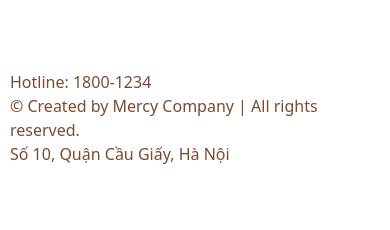
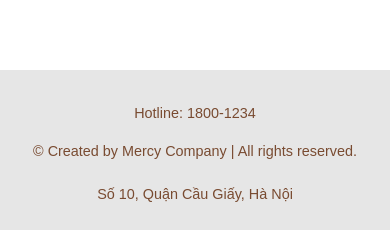
Before and after one commit to TuyetNguyen15/IWS_2025, a React (Create React App) app in the folder FrontEnd/: page / in a window 390 px wide. Shown: the part 1000-1230 px from the top of the page. Before the commit the page ends 1166 px from the top, so only its background shows below. Built offline with nearby package versions, Linux system fonts and the light colour scheme; no server answers.

Commit message:
Fix footer style and responsive.

```diff
--- a/FrontEnd/src/components/styles.css
+++ b/FrontEnd/src/components/styles.css
@@ -144,34 +144,32 @@
   margin: 5px 0 0;
   font-size: 1rem;
 }
+
 /* footer */
-footer {
+.footer-container {
   background-color: #E6E6E6;
   color: white;
   padding: 20px 0;
-  text-align: center;
   font-family: Arial, sans-serif;
   margin-top: auto;
+  display: flex;
+  justify-content: space-around;
+  align-items: center;
+  flex-wrap: wrap;
 }
 
- .hotline,
- .address,
- .company {
+.element {
+  font-size: 1em;
+  color: #794b31;
+  margin: 10px;
   display: flex;
   align-items: center;
 }
 
-.hotline i,
- .address i {
+.element i {
   margin-right: 8px;
   font-size: 1.2em;
   color: #794b31;
-}
-
- .element {
-  font-size: 1em;
-  color: #794b31;
-  margin: 0 10px;
 }
 
 
@@ -224,3 +222,47 @@ footer {
       bottom: -5px;
   }
 }
+
+@media (max-width: 992px) {
+  .footer-container {
+    padding: 20px 5%;
+  }
+
+  .element {
+    margin: 8px;
+    font-size: 0.95em;
+  }
+}
+
+@media (max-width: 768px) {
+  .footer-container {
+    flex-direction: column;
+    padding: 20px 10px;
+  }
+
+  .element {
+    margin: 8px 0;
+    width: 100%;
+    justify-content: center;
+    text-align: center;
+  }
+
+  .element i {
+    margin-right: 6px;
+    font-size: 1.1em;
+  }
+}
+
+@media (max-width: 576px) {
+  .element {
+    font-size: 0.9em;
+    flex-direction: column;
+    text-align: center;
+  }
+
+  .element i {
+    margin-right: 0;
+    margin-bottom: 5px;
+    font-size: 1em;
+  }
+}
```
